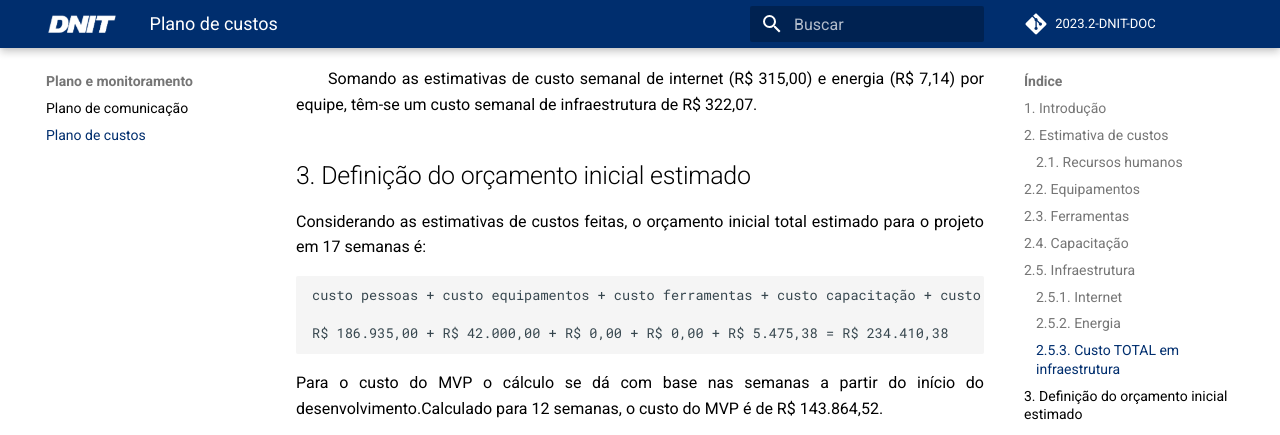
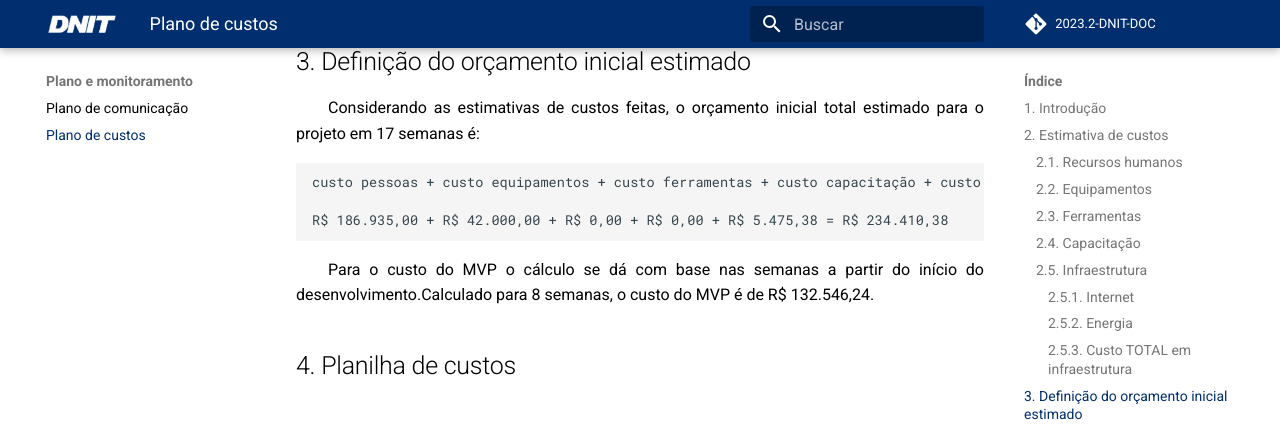
Before and after one commit to fga-eps-mds/2023.2-Dnit-DOC, an MkDocs documentation site: the page built from docs/plano-monitoramento/plano-custos.md, in a window 1280 px wide and 1400 px high, scrolled down 2502 px, cut to the strip 0-435 px from the top of the window. Built offline with MkDocs 1.6.1 and Material for MkDocs 9.7.7, drawn with Linux system fonts in a browser that asks for light colours; comment, search, counter and statistics services are not loaded; some of the changed text lies outside the part shown.

```diff
--- a/docs/plano-monitoramento/plano-custos.md
+++ b/docs/plano-monitoramento/plano-custos.md
@@ -24,29 +24,29 @@
 
 - **Custo médio semanal por equipe**: custo TOTAL por equipe ÷ quantidade de semanas do projeto **`186.935,00 ÷ 17 = R$ 10.996,18`**
 
-## 2.2. Equipamentos
+### 2.2. Equipamentos
 
 &emsp;&emsp;Para a estimativa de custos com equipamento, que não se trata de um custo recorrente, foi considerado o preço de um notebook com as configurações mínimas de um Intel Core I5 ou AMD Ryzen 5 com 8gb de memória RAM em 2023. Segundo [Kabum](https://www.kabum.com.br/), o preço de um notebook com essas características está em torno de R$ 3.000,00. Considerando os 14 integrantes da equipe:
 
 - **Custo TOTAL dos equipamentos**: custo médio do notebook x quantidade de integrantes da equipe **`3.000 x 14 = R$ 42.000,00`**
 
-## 2.3. Ferramentas
+### 2.3. Ferramentas
 &emsp;&emsp;Os custos com ferramentas serão considerados como R$ 0,00, visto que as plataformas e ferramentas utilizadas pela equipe são gratuitas.
 
-## 2.4. Capacitação
+### 2.4. Capacitação
 &emsp;&emsp;Os custos com capacitação do pessoal serão considerados como R$ 0,00, visto que as plataformas e ferramentas utilizadas pela equipe são gratuitas.
 
-## 2.5. Infraestrutura
+### 2.5. Infraestrutura
 &emsp;&emsp;A estimativa de custos de infraestrutura levou em consideração o uso de energia elétrica e internet.
 
-### 2.5.1. Internet
+#### 2.5.1. Internet
 &emsp;&emsp;Para cálculo do custo de internet utilizaremos o preço médio de planos de 250 MB por mês que, é cerca de R$ 90,00.
 
 - **Custo semanal de internet por integrante**: custo mensal da internet ÷ quantidade de semanas no mês **`90 ÷ 4 = R$ 22,50`**
 
 - **Custo semanal de internet por equipe**: custo semanal da internet por integrante x quantidade de integrantes **`22,50 x 14 = R$315,00`**
 
-### 2.5.2. Energia
+#### 2.5.2. Energia
 
 &emsp;&emsp;Para a estimativa de energia, seguiu-se os dados da [tabela de tarifas](https://www.neoenergia.com/documents/d/brasilia/01_nbsb_tarifas_energia_eletrica_grupob_nov_2022_reh3134-pdf-1?download=true) da [neoenergiabrasilia](https://www.neoenergia.com/web/brasilia), com os dados vigentes de novembro de 2022 à outubro de 2023. Segundo essa tabela, o custo do KW/h residencial, consumo ativo, de Brasília é cerca de R$ 0,7773. Segundo dados de 2021 da [cultura UOL](https://cultura.uol.com.br/noticias/26097_6-maneiras-de-economizar-na-conta-de-luz-do-home-office.html), um notebook consome em média cerca de 65W/h, conectado ao carregador. Consideramos que cada integrante da equipe trabalhará 10 horas por semana em sua residência, ao longo de 17 semanas. Utilizando esses dados para cálculo, temos:
 
@@ -58,19 +58,19 @@
 
 - **Custo semanal de energia por equipe**: custo semanal por integrante x quantidade de integrantes da equipe **`0,51 x 14 = R$ 7,14`**
 
-### 2.5.3. Custo TOTAL em infraestrutura
+#### 2.5.3. Custo TOTAL em infraestrutura
 
 &emsp;&emsp;Somando as estimativas de custo semanal de internet (R$ 315,00) e energia (R$ 7,14) por equipe, têm-se um custo semanal de infraestrutura de R$ 322,07.
 
 ## 3. Definição do orçamento inicial estimado
 
-Considerando as estimativas de custos feitas, o orçamento  inicial total estimado para o projeto em 17 semanas é:
+&emsp;&emsp;Considerando as estimativas de custos feitas, o orçamento  inicial total estimado para o projeto em 17 semanas é:
 
     custo pessoas + custo equipamentos + custo ferramentas + custo capacitação + custo infraestrutura
 
     R$ 186.935,00 + R$ 42.000,00 + R$ 0,00 + R$ 0,00 + R$ 5.475,38 = R$ 234.410,38
 
-Para o custo do MVP o cálculo se dá com base nas semanas a partir do início do desenvolvimento.Calculado para 12 semanas, o custo do MVP é de R$ 143.864,52.
+&emsp;&emsp;Para o custo do MVP o cálculo se dá com base nas semanas a partir do início do desenvolvimento.Calculado para 8 semanas, o custo do MVP é de R$ 132.546,24.
 
 ## 4. Planilha de custos
 
--- a/mkdocs.yml
+++ b/mkdocs.yml
@@ -18,11 +18,9 @@ nav:
   - Plano e monitoramento:
     - Plano de comunicação: plano-monitoramento/plano-comunicacao.md
     - Plano de custos: plano-monitoramento/plano-custos.md
-  - Organização do projeto:
-    - Metodologias: organizacao-projeto/metodologias.md
-
   - Documentos do projeto:
-    - Identidade Visual: identidadeVisual/identidade.md
+    - Metodologias: documentos-projeto/metodologias.md
+    - Identidade Visual: documentos-projeto/identidade.md
 
 # Pra mais informações sobre personalizar cores
 # https://squidfunk.github.io/mkdocs-material/setup/changing-the-colors/
```
Also changed, not shown: other parts of docs/plano-monitoramento/plano-custos.md (+1 -0 lines), docs/CONTRIBUTING.md (+2 -3 lines), docs/documentos-projeto/identidade.md (added, +95 -0 lines), docs/identidadeVisual/identidade.md (deleted, +0 -90 lines), docs/documentos-projeto/metodologias.md (renamed from docs/organizacao-projeto/metodologias.md).
